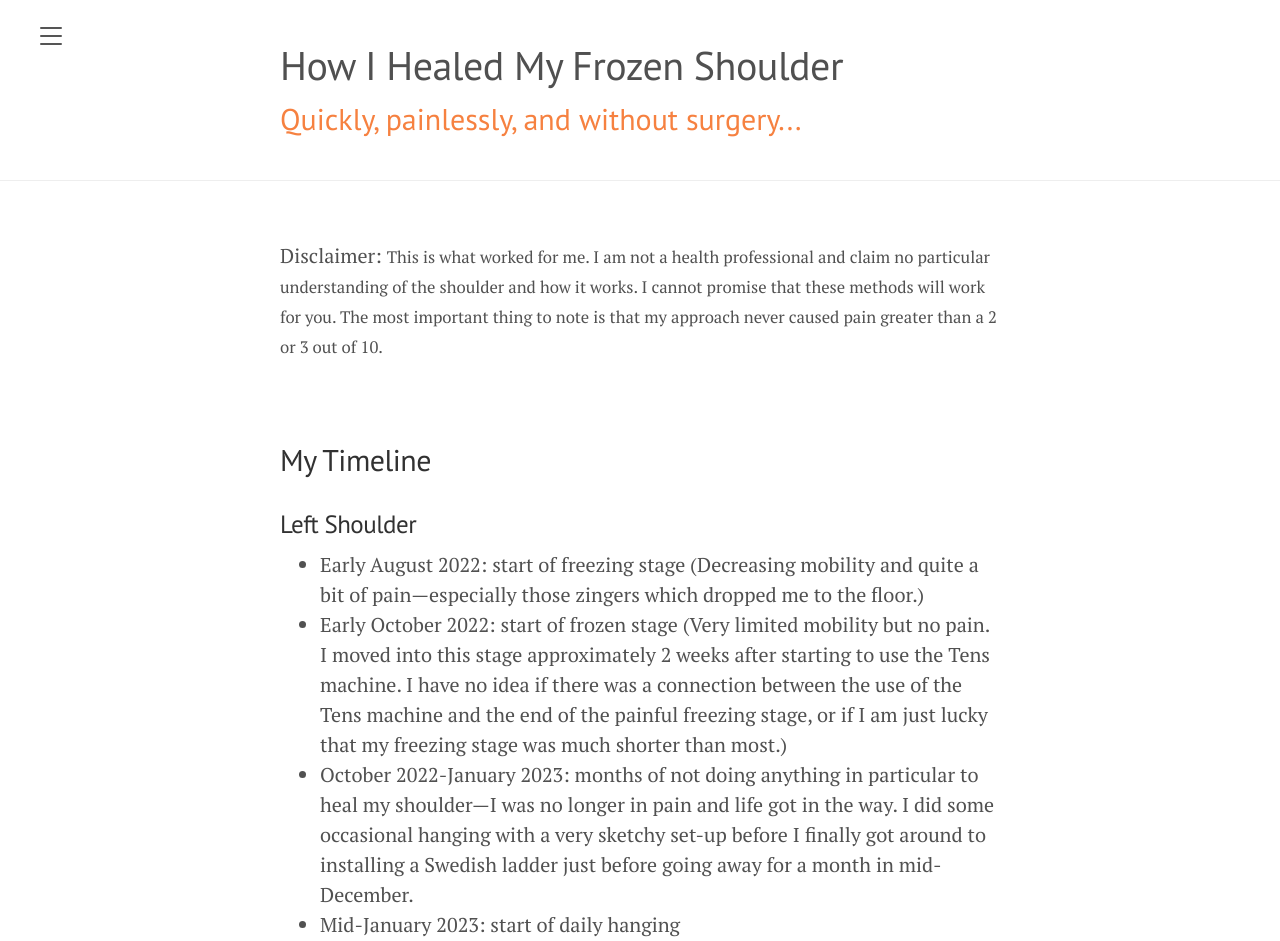
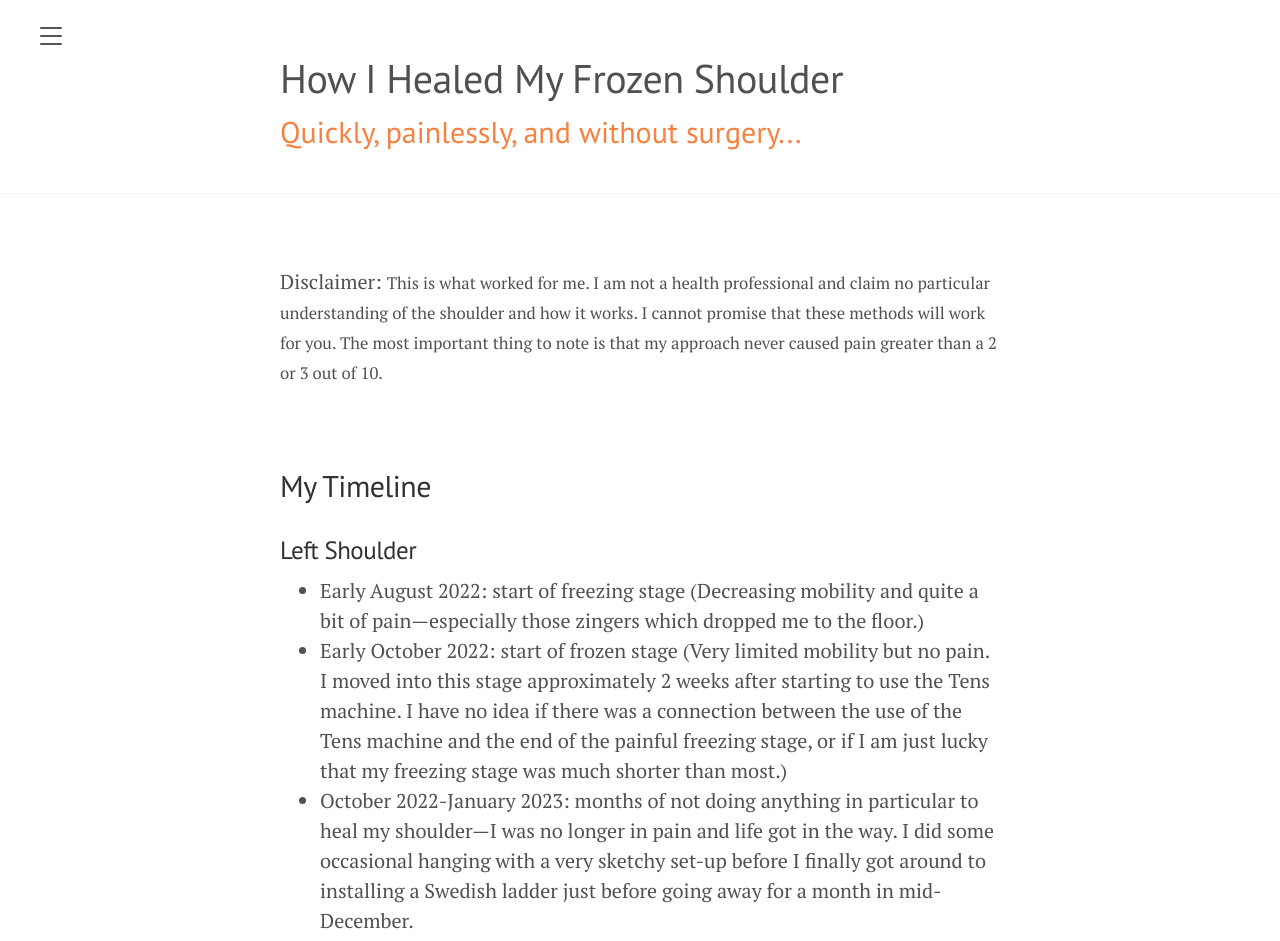
Before and after one commit to suzycc/heal-frozen-shoulder, a Jekyll site: the page built from index.html, in a window 1280 px wide. Shown: the top 941 px of the page. Built offline with Jekyll 4.4.1, drawn with Linux system fonts in a browser that asks for light colours; the list of posts is cut into pages by our own code.

Commit message:
Update lanyon.css

```diff
--- a/public/css/lanyon.css
+++ b/public/css/lanyon.css
@@ -74,6 +74,7 @@
 
 .container {
   max-width: 28rem;
+  padding-top: 0.65rem;
 }
 @media (min-width: 38em) {
   .container {
```
